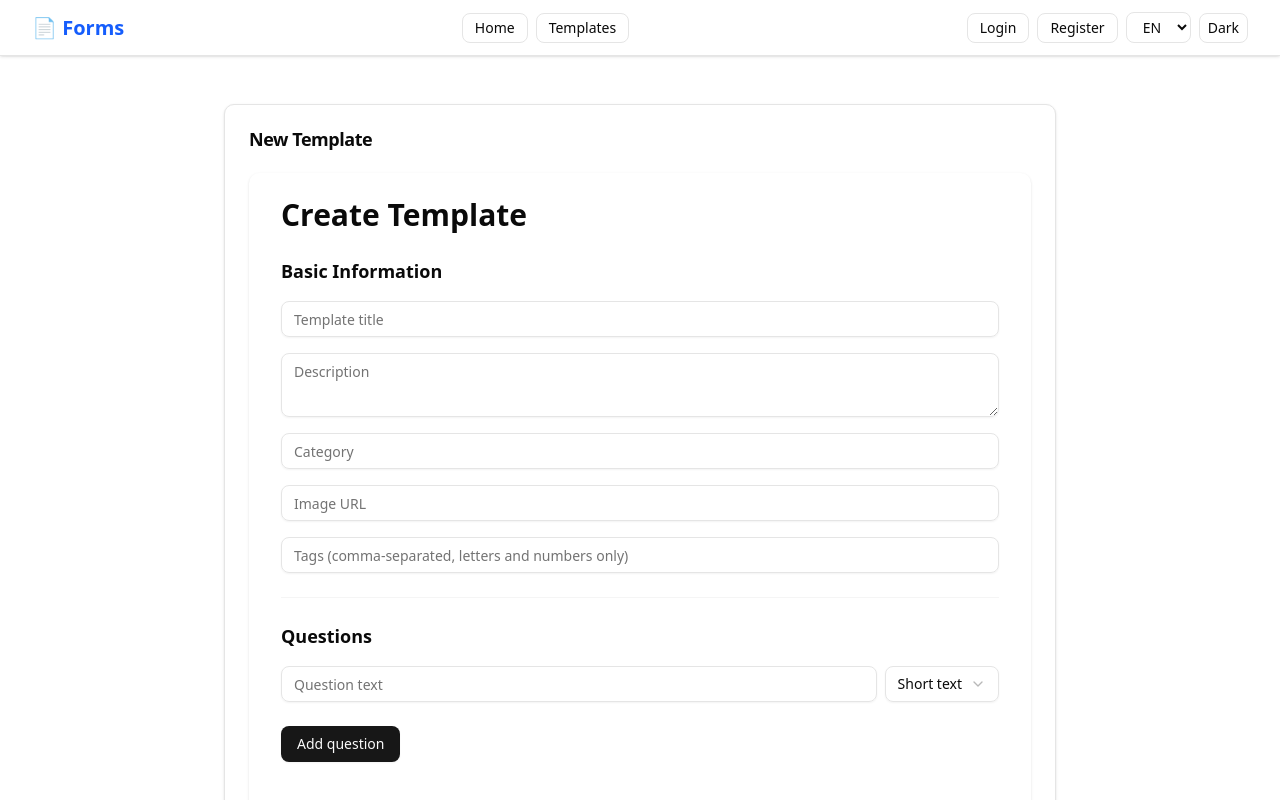
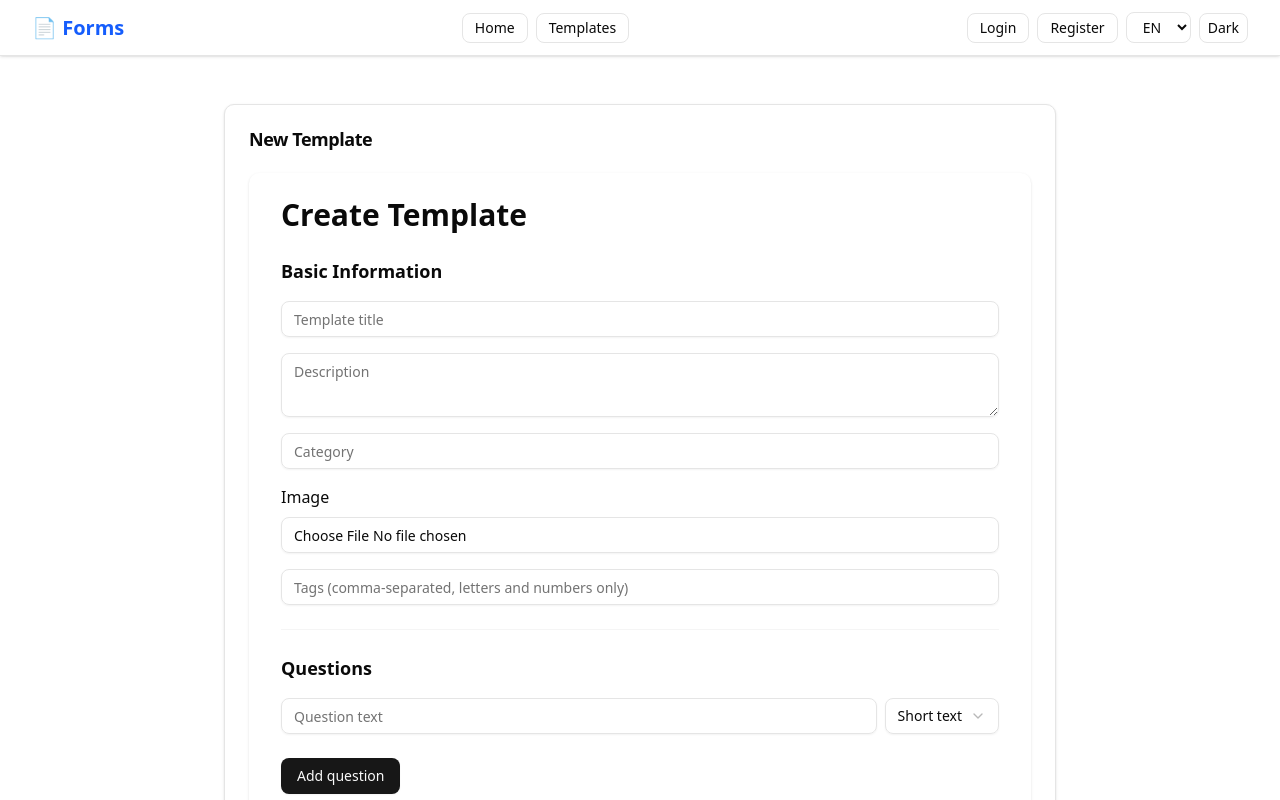
Before and after one commit to AydosE/CourseProjectFront, a React (Vite) app: page /templates/create in a window 1280 px wide. Shown: the top 800 px of the page. Built offline with nearby package versions, Linux system fonts and the light colour scheme.

Commit message:
added uploading img

```diff
--- a/package.json
+++ b/package.json
@@ -17,6 +17,7 @@
     "@radix-ui/react-checkbox": "^1.3.2",
     "@radix-ui/react-select": "^2.2.5",
     "@radix-ui/react-slot": "^1.2.3",
+    "@supabase/supabase-js": "^2.50.3",
     "@tailwindcss/vite": "^4.1.8",
     "axios": "^1.10.0",
     "class-variance-authority": "^0.7.1",
--- a/src/api/axios.js
+++ b/src/api/axios.js
@@ -1,8 +1,8 @@
 import axios from "axios";
 
 const API = axios.create({
-  baseURL: "https://courseprojectback.onrender.com/api",
-  // baseURL: "http://localhost:5000/api",
+  // baseURL: "https://courseprojectback.onrender.com/api",
+  baseURL: "http://localhost:5000/api",
 });
 
 // При наличии токена — подставляем его в заголовки
--- /dev/null
+++ b/src/api/supabaseImg.js
@@ -0,0 +1,6 @@
+import { createClient } from "@supabase/supabase-js";
+
+const supabaseUrl = import.meta.env.VITE_SUPABASE_URL;
+const supabaseKey = import.meta.env.VITE_SUPABASE_ANON_KEY;
+
+export const supabaseImg = createClient(supabaseUrl, supabaseKey);
--- a/src/components/TemplateForm.jsx
+++ b/src/components/TemplateForm.jsx
@@ -5,6 +5,7 @@ import { Textarea } from "@/components/ui/textarea";
 import { Button } from "@/components/ui/button";
 import { toast } from "sonner";
 import { useTranslation } from "react-i18next";
+import { supabaseImg } from "@/api/supabaseImg";
 
 export default function TemplateForm({
   mode = "create",
@@ -21,8 +22,9 @@ export default function TemplateForm({
     tags: "",
     ...initialData,
   });
-
+  const [selectedFile, setSelectedFile] = useState(null);
   const [questions, setQuestions] = useState(initialData.questions || []);
+  const [uploading, setUploading] = useState(false);
 
   useEffect(() => {
     if (Array.isArray(initialData.tags)) {
@@ -60,7 +62,14 @@ export default function TemplateForm({
     return validTags;
   };
 
-  const handleSubmit = (e) => {
+  const handleImageUpload = async (e) => {
+    const file = e.target.files[0];
+    if (file) {
+      setSelectedFile(file);
+    }
+  };
+
+  const handleSubmit = async (e) => {
     e.preventDefault();
 
     if (!form.title.trim()) {
@@ -81,8 +90,33 @@ export default function TemplateForm({
     const tags = normalizeTags(form.tags);
     if (form.tags && tags.length === 0) return;
 
+    let imageUrl = form.imageUrl;
+    if (selectedFile) {
+      const fileName = `${Date.now()}-${selectedFile.name}`;
+      const { data, error } = await supabaseImg.storage
+        .from("template-image")
+        .upload(fileName, selectedFile);
+
+      if (error) {
+        toast.error("Ошибка загрузки изображения");
+        return;
+      }
+
+      const { data: publicUrl } = supabaseImg.storage
+        .from("template-image")
+        .getPublicUrl(fileName);
+
+      imageUrl = publicUrl.publicUrl;
+
+      setForm((prev) => ({
+        ...prev,
+        imageUrl,
+      }));
+    }
+
     const payload = {
       ...form,
+      imageUrl,
       tags,
       questions,
     };
@@ -97,11 +131,11 @@ export default function TemplateForm({
       </h1>
 
       <form onSubmit={handleSubmit} className="space-y-6">
-        {/* Блок с общей информацией */}
         <section className="space-y-4">
           <h2 className="text-lg font-semibold text-foreground dark:text-white">
             {t("section_info")}
           </h2>
+
           <Input
             name="title"
             value={form.title}
@@ -109,24 +143,43 @@ export default function TemplateForm({
             placeholder={t("placeholder_title")}
             required
           />
+
           <Textarea
             name="description"
             value={form.description}
             onChange={handleChange}
             placeholder={t("placeholder_description")}
           />
+
           <Input
             name="category"
             value={form.category}
             onChange={handleChange}
             placeholder={t("placeholder_category")}
           />
-          <Input
-            name="imageUrl"
-            value={form.imageUrl}
-            onChange={handleChange}
-            placeholder={t("placeholder_image")}
-          />
+
+          <div className="space-y-2">
+            <label className="block font-medium text-foreground dark:text-white">
+              {t("image_label")}
+            </label>
+            <Input
+              type="file"
+              accept="image/*"
+              onChange={handleImageUpload}
+              placeholder="asdasd"
+            />
+            {uploading && (
+              <p className="text-sm text-muted-foreground">Загрузка...</p>
+            )}
+            {form.imageUrl && (
+              <img
+                src={form.imageUrl}
+                alt="Превью шаблона"
+                className="w-full max-w-xs h-auto rounded-md border border-muted"
+              />
+            )}
+          </div>
+
           <Input
             name="tags"
             value={form.tags}
@@ -137,7 +190,6 @@ export default function TemplateForm({
 
         <hr className="border-muted dark:border-gray-700" />
 
-        {/* Блок с вопросами */}
         <section className="space-y-4">
           <h2 className="text-lg font-semibold text-foreground dark:text-white">
             {t("section_questions")}
@@ -145,7 +197,6 @@ export default function TemplateForm({
           <QuestionBuilder questions={questions} setQuestions={setQuestions} />
         </section>
 
-        {/* Кнопка отправки */}
         <div className="pt-4">
           <Button type="submit">
             {mode === "edit" ? t("button_save") : t("button_create")}
--- a/src/components/ui/skeletons/FormSkeleton.jsx
+++ b/src/components/ui/skeletons/FormSkeleton.jsx
@@ -1,3 +1,5 @@
+import { Skeleton } from "./skeleton";
+
 export default function FormSkeleton() {
   return (
     <div className="max-w-2xl mx-auto p-6 sm:p-8 bg-white dark:bg-neutral-900 rounded-lg shadow space-y-6 animate-pulse">
--- a/src/i18n/locales/en/TemplateForm.json
+++ b/src/i18n/locales/en/TemplateForm.json
@@ -14,5 +14,6 @@
   "questions_required": "Add at least one question",
   "question_empty_error": "All questions must be filled",
   "tags_invalid_all": "None of the tags passed validation",
-  "tags_invalid_some": "Invalid tags: {{tags}}"
+  "tags_invalid_some": "Invalid tags: {{tags}}",
+  "image_label": "Image"
 }
--- a/src/i18n/locales/ru/TemplateForm.json
+++ b/src/i18n/locales/ru/TemplateForm.json
@@ -14,5 +14,6 @@
   "questions_required": "Добавьте хотя бы один вопрос",
   "question_empty_error": "Все вопросы должны быть заполнены",
   "tags_invalid_all": "Ни один тег не прошёл проверку",
-  "tags_invalid_some": "Некорректные теги: {{tags}}"
+  "tags_invalid_some": "Некорректные теги: {{tags}}",
+  "image_label": "Изображение"
 }
--- a/src/pages/FillForm.jsx
+++ b/src/pages/FillForm.jsx
@@ -91,7 +91,7 @@ export default function FillForm() {
       <h1 className="text-2xl sm:text-3xl font-bold text-foreground dark:text-white">
         {template.title}
       </h1>
-
+      <img src={template.imageUrl} alt="" />
       <form onSubmit={handleSubmit} className="space-y-6">
         {template.Questions.map((q) => (
           <div key={q.id} className="space-y-2">
```
Also changed, not shown: 2 other files (tests, documents, lock files or other folders).
